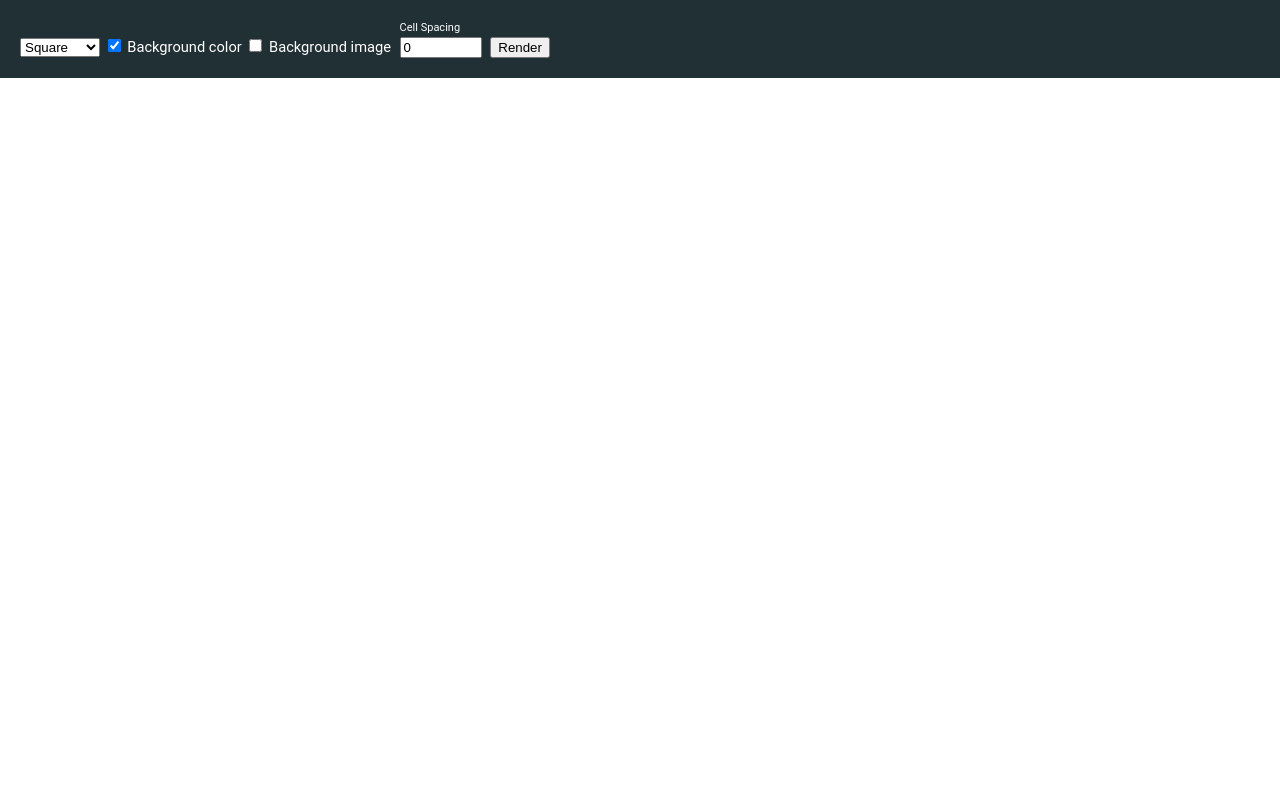
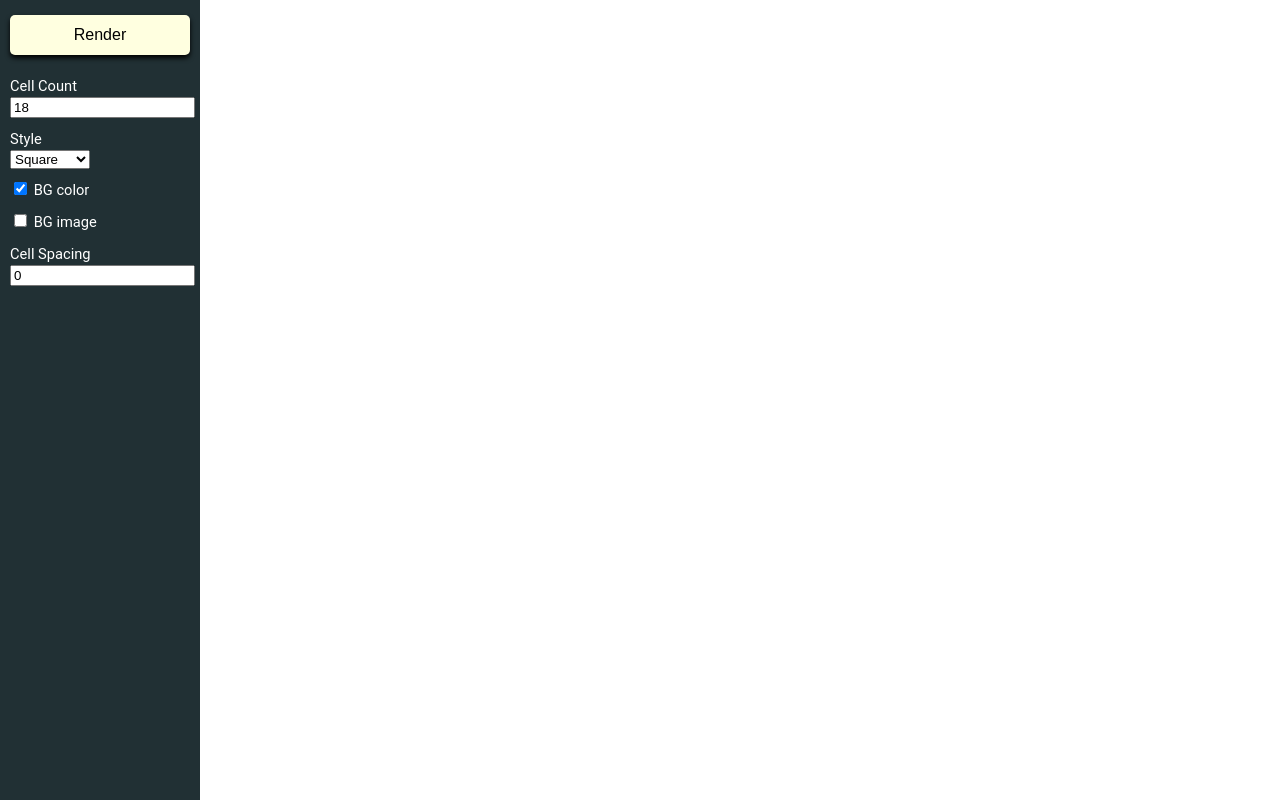
Before and after one commit to pshihn/stone-work, a website with bundled scripts: page demo/index.html in a window 1280 px wide. Built offline with nearby package versions, Linux system fonts and the light colour scheme.

Commit message:
new demo layout

```diff
--- a/demo/index.html
+++ b/demo/index.html
@@ -9,13 +9,9 @@
       font-family: 'Roboto', sans-serif;
       font-size: 11pt;
       line-height: 1.5;
-    }
-
-    #toolbar {
-      background: #213034;
-      color: white;
-      padding: 20px;
-      margin-bottom: 15px;
+      height: 100vh;
+      box-sizing: border-box;
+      position: relative;
     }
 
     #grid {
@@ -28,6 +24,12 @@
       width: 100%;
       box-sizing: border-box;
       text-align: center;
+    }
+
+    h4 {
+      margin: 0;
+      font-weight: 400;
+      font-size: 11pt;
     }
 
     .node {
@@ -43,24 +45,79 @@
     label div {
       font-size: 11px;
     }
+
+    #gridContainer {
+      position: absolute;
+      top: 0;
+      bottom: 0;
+      right: 0;
+      left: 210px;
+      overflow-x: hidden;
+      overflow-y: auto;
+    }
+
+    #toolbar {
+      position: absolute;
+      top: 0;
+      left: 0;
+      bottom: 0;
+      width: 180px;
+      overflow-x: hidden;
+      overflow-y: auto;
+      background: #213034;
+      color: white;
+      padding: 10px;
+    }
+
+    #toolbar div {
+      padding: 5px 0;
+    }
+
+    #render {
+      width: 100%;
+      box-sizing: border-box;
+      border: none;
+      background: lightyellow;
+      height: 40px;
+      font-size: 16px;
+      border-radius: 5px;
+      margin-bottom: 10px;
+      box-shadow: 0 3px 5px 0 #000;
+    }
   </style>
 </head>
 
 <body>
+  <div id="gridContainer">
+    <div id="grid"></div>
+  </div>
   <div id="toolbar">
-    <select id="style">
-      <option value="square">Square</option>
-      <option value="rhombus">Rhombus</option>
-    </select>
-    <label><input id="chkColor" type="checkbox" checked> Background color</label>
-    <label><input id="chkImager" type="checkbox"> Background image</label>
-    <label style="display: inline-block; margin: 0 5px;">
-      <div>Cell Spacing</div>
-      <input style="width: 82px;" id="cspacing" type="number" value="0">
-    </label>
-    <button onclick="render()">Render</button>
+    <div>
+      <button id="render" onclick="render()">Render</button>
+    </div>
+    <div>
+      <h4>Cell Count</h4>
+      <input id="ccount" type="number" value="18">
+    </div>
+    <div>
+      <h4>Style</h4>
+      <select id="style">
+        <option value="square">Square</option>
+        <option value="rhombus">Rhombus</option>
+      </select>
+    </div>
+    <div>
+      <label><input id="chkColor" type="checkbox" checked> BG color</label>
+    </div>
+    <div>
+      <label><input id="chkImager" type="checkbox"> BG image</label>
+    </div>
+    <div>
+      <h4>Cell Spacing</h4>
+      <input id="cspacing" type="number" value="0">
+    </div>
   </div>
-  <div id="grid"></div>
+
   <script>
     function $$(id) {
       return document.getElementById(id);
@@ -94,7 +151,7 @@
       let gridType = styleSelector.options[styleSelector.selectedIndex].value;
       sw = new StoneWork(grid, gridType, createGridOptions());
       window._sw = sw;
-      let count = 18;
+      let count = +$$('ccount').value;
       for (let i = 0; i < count; i++) {
         let n = document.createElement("div");
         let h = document.createElement('h3');
--- a/src/rhombus-tiler.js
+++ b/src/rhombus-tiler.js
@@ -16,6 +16,7 @@ export class RhombusTiler extends Tiler {
   clear() {
     super.clear();
     this.svg = this.createSvgRoot();
+    this.svgHeight = 0;
   }
 
   add(node, options) {
@@ -24,13 +25,16 @@ export class RhombusTiler extends Tiler {
     let polygon = this.createSvgNode("polygon", {
       points: this._getPolygonPoints()
     });
-    polygon.style.transform = this._getPolygonTransform(cell);
+    let xy = this._cellRectPosition(cell);
+    polygon.style.transform = "translate(" + xy[0] + "px," + xy[1] + "px)";
     this.svg.appendChild(polygon);
     this.applyPanelStyles(polygon, options);
 
+    let svgHeight = xy[1] + this.cellHeight;
+    if (svgHeight > this.svgHeight) {
+      this.svg.setAttribute("height", svgHeight + "px");
+    }
     this.addToColumn(cell[0], node);
-
-    // <polygon points="60,20 100,40 100,80 60,100 20,80 20,40"/>
   }
 
   _getPolygonTransform(cell) {
--- a/src/tiler.js
+++ b/src/tiler.js
@@ -21,7 +21,7 @@ export class Tiler {
     let svg = document.createElementNS("http://www.w3.org/2000/svg", "svg");
     svg.style.display = "block";
     svg.setAttribute("width", "100%");
-    svg.setAttribute("height", "100%");
+    svg.setAttribute("height", "0px");
     this._root.appendChild(svg);
     return svg;
   }
```
